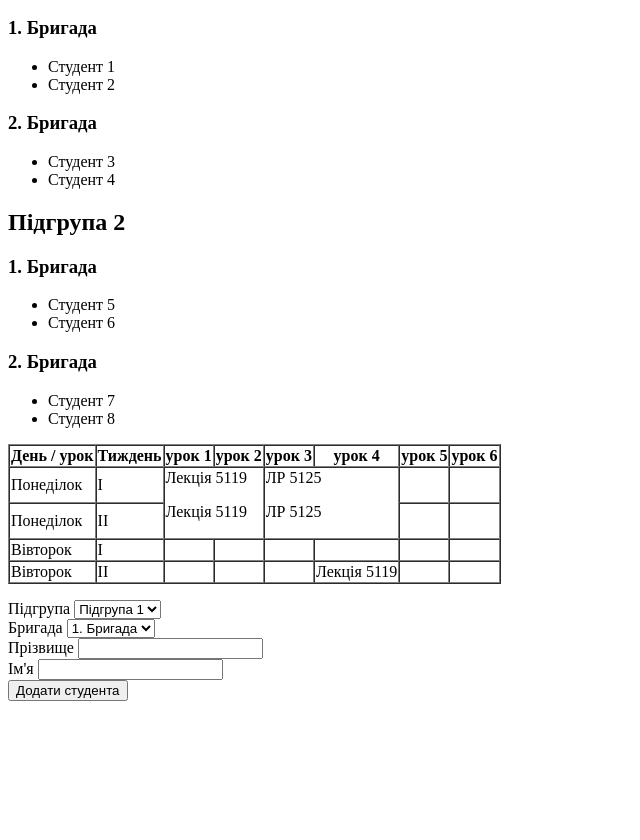
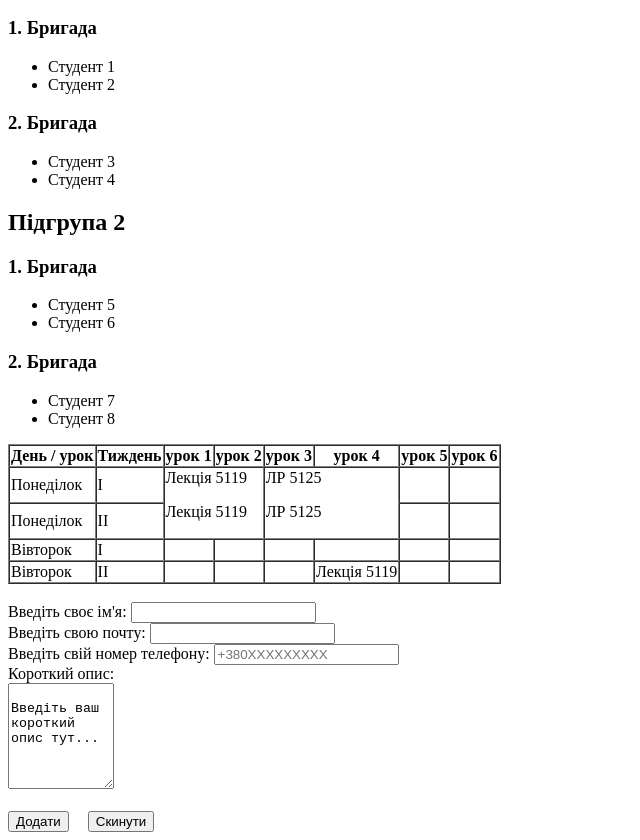
Before and after one commit to Quxtin7/VNTU-LABA-2, a plain HTML site: page index.html in a window 1280 px wide. Shown: the part 110-950 px from the top of the page, without its empty margins (0-640 px from the left). Before the commit the page ends 827 px from the top, so only its background shows below. Drawn offline with Linux system fonts and the light colour scheme.

Commit message:
доробив форму

```diff
--- a/index.html
+++ b/index.html
@@ -93,25 +93,35 @@
           </tr>
         </table>
     </section>
+      <br>
     <section id="forma">
-    <p>
-        <form>
-            <label for="pidgrup">Підгрупа</label>
-            <select id="pidgrup" name="pidgrup">
-                <option value="1">Підгрупа 1</option>
-                <option value="2">Підгрупа 2</option>
-            </select><br>
-            <label for="brigada">Бригада</label>
-            <select id="brigada" name="brigada">
-                <option value="1">1. Бригада</option>
-                <option value="2">2. Бригада</option>
-            </select><br>
-            <label for="prizvishe">Прізвище</label>
-            <input type="text" id="prizvishe" name="prizvishe"><br>
-            <label for="imya">Ім'я</label>
-            <input type="text" id="imya" name="imya"><br>
-            <button type="submit">Додати студента</button>
-        </form>
-    </p>
+
+			<form action="" method="get" class="form-example">
+			<div class="form-example">
+			<label for="name">Введіть своє ім'я: </label>
+			<input type="text" name="name" id="name" required />
+			</div>
+				<div class="form-example">
+					<label for="email">Введіть свою почту: </label>
+					<input type="email" name="email" id="email" required />
+			</div>
+				<div class="form-example">
+					<label for="email">Введіть свій номер телефону: </label>
+					<input type="tel" id="telefon" name="telefon" placeholder="+380XXXXXXXXX" pattern="[0-9\+\s\-\(\)]{9,15}" title="Будь ласка, введіть дійсний номер телефону.">
+
+  </div>
+  <div>
+    <label for="опис">Короткий опис:</label><br>
+    <textarea id="опис" name="опис" style="width: 100px; height: 100px;">
+      Введіть ваш короткий опис тут...
+    </textarea><br><br>
+  </div>
+  <div class="form-example">
+    <input type="submit" value="Додати">
+  <input type="reset" value="Скинути" style="margin-left: 15px;">
+  </div>
+</form>
+
+
 </body>
 </html>
```
